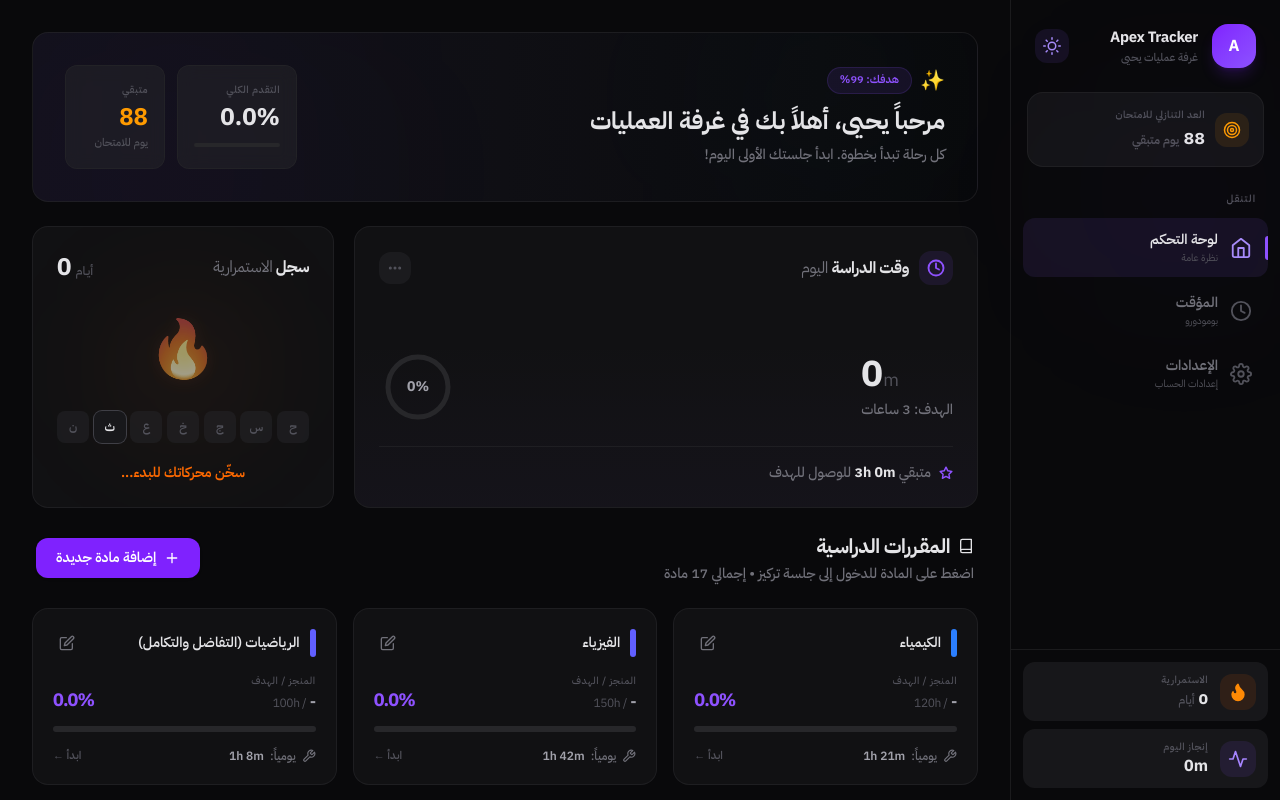
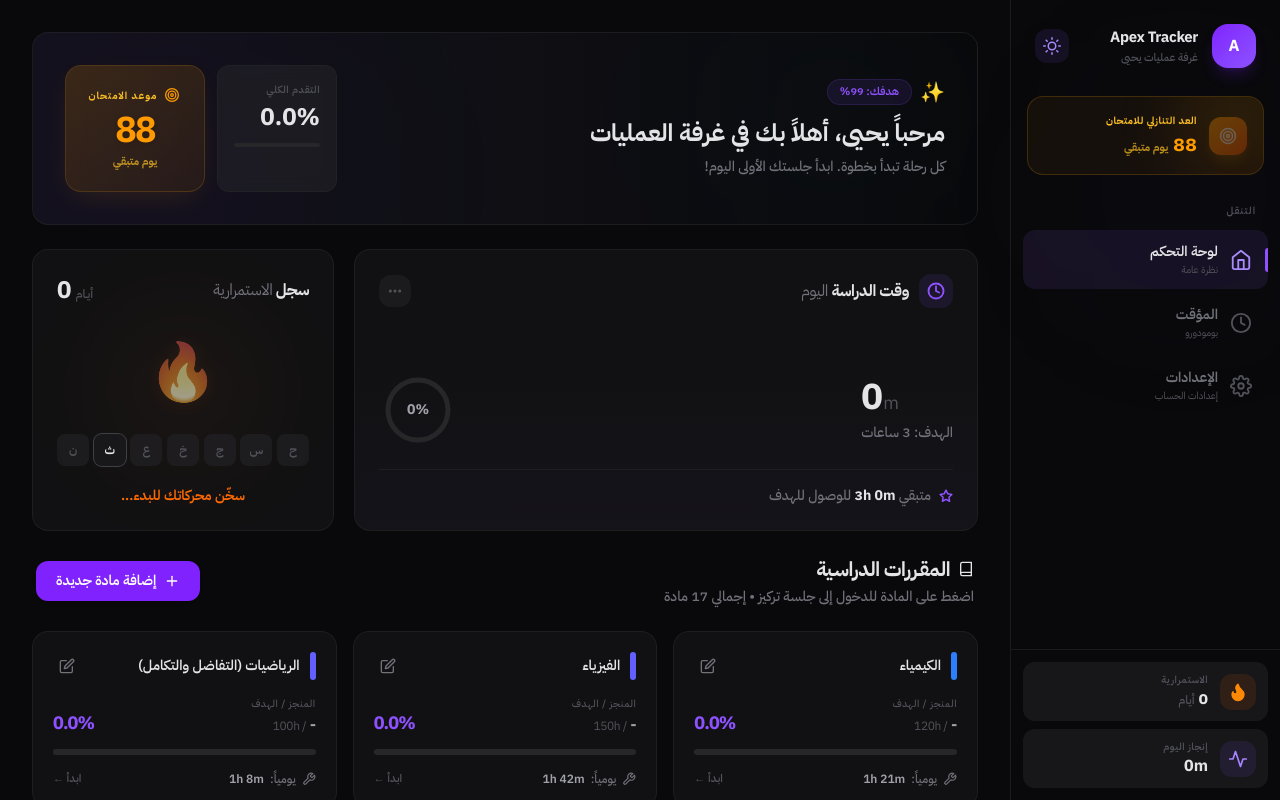
Before and after one commit to BugBounty-Y/Apex-Tracker, a React (Vite) app: page / in a window 1280 px wide. Built offline with nearby package versions, Linux system fonts and the light colour scheme.

Commit message:
feat: add DashboardPage and Sidebar components to establish core UI, navigation, and display study progress.

```diff
--- a/src/components/DashboardPage.jsx
+++ b/src/components/DashboardPage.jsx
@@ -75,12 +75,20 @@ export default function DashboardPage({
                 <div className="h-full bg-gradient-to-l from-violet-500 to-violet-400 rounded-full transition-all duration-1000" style={{ width: `${overallProgress}%` }} />
               </div>
             </div>
-            <div className="backdrop-blur-sm rounded-xl p-4 border min-w-[100px]"
-              style={{ backgroundColor: 'var(--c-elevated)', borderColor: 'var(--c-border)' }}
+            <div className="backdrop-blur-md rounded-2xl p-4 lg:p-5 border relative overflow-hidden flex flex-col items-center justify-center min-w-[140px] shadow-lg group"
+              style={{
+                backgroundColor: isDark ? 'rgba(245, 158, 11, 0.08)' : 'rgba(245, 158, 11, 0.1)',
+                borderColor: isDark ? 'rgba(245, 158, 11, 0.2)' : 'rgba(245, 158, 11, 0.3)',
+                boxShadow: isDark ? '0 10px 30px -10px rgba(245,158,11,0.15)' : '0 10px 30px -10px rgba(245,158,11,0.2)'
+              }}
             >
-              <div className="text-[10px] font-semibold uppercase tracking-wider mb-1" style={{ color: 'var(--c-text-faint)' }}>متبقي</div>
-              <div className="text-2xl font-bold tabular-nums text-amber-500">{remainingDays}</div>
-              <div className="text-[11px] font-medium mt-0.5" style={{ color: 'var(--c-text-faint)' }}>يوم للامتحان</div>
+              <div className="absolute inset-0 bg-gradient-to-br from-amber-500/10 to-transparent pointer-events-none" />
+              <div className="relative z-10 flex items-center justify-center gap-1.5 mb-1.5 text-amber-500">
+                <span className="scale-[0.85]"><Icons.Target /></span>
+                <div className="text-[10px] font-bold uppercase tracking-widest text-amber-600" style={{ color: isDark ? '#fbbf24' : '#d97706' }}>موعد الامتحان</div>
+              </div>
+              <div className="relative z-10 text-3xl lg:text-4xl font-black tabular-nums tracking-tighter text-amber-500 drop-shadow-sm">{remainingDays}</div>
+              <div className="relative z-10 text-[11px] font-bold mt-1" style={{ color: isDark ? 'rgba(251,191,36,0.7)' : '#d97706' }}>يوم متبقي</div>
             </div>
           </div>
         </div>
--- a/src/components/Sidebar.jsx
+++ b/src/components/Sidebar.jsx
@@ -61,17 +61,21 @@ export default function Sidebar({
         </div>
 
         {/* Countdown */}
-        <div className="mx-4 my-3 p-3.5 rounded-2xl border"
-          style={{ backgroundColor: isDark ? 'rgba(24,24,27,0.8)' : 'rgba(245,158,11,0.06)', borderColor: 'var(--c-border)' }}
+        <div className="mx-4 my-4 p-4 rounded-2xl border relative overflow-hidden group"
+          style={{
+            backgroundColor: isDark ? 'rgba(245,158,11,0.05)' : 'rgba(245,158,11,0.08)',
+            borderColor: isDark ? 'rgba(245,158,11,0.2)' : 'rgba(245,158,11,0.3)'
+          }}
         >
-          <div className="flex items-center gap-2.5">
-            <div className="p-2 bg-amber-500/10 rounded-xl text-amber-500">
+          <div className="absolute -top-10 -right-10 w-32 h-32 bg-amber-500/10 rounded-full blur-[30px] pointer-events-none group-hover:bg-amber-500/20 transition-colors duration-500" />
+          <div className="flex items-center gap-3 relative z-10">
+            <div className="p-2.5 bg-gradient-to-br from-amber-500 to-orange-600 rounded-xl text-white shadow-lg shadow-amber-500/20 animate-pulse-glow">
               <Icons.Target />
             </div>
             <div>
-              <div className="text-[10px] font-semibold uppercase tracking-wider" style={{ color: 'var(--c-text-faint)' }}>العد التنازلي للامتحان</div>
-              <div className="text-lg font-black mt-0.5 tabular-nums" style={{ color: 'var(--c-text)' }}>
-                {remainingDays} <span className="text-xs font-semibold" style={{ color: 'var(--c-text-faint)' }}>يوم متبقي</span>
+              <div className="text-[10px] font-bold uppercase tracking-wider" style={{ color: isDark ? '#fbbf24' : '#d97706' }}>العد التنازلي للامتحان</div>
+              <div className="text-xl font-black mt-0.5 tabular-nums text-amber-500">
+                {remainingDays} <span className="text-[11px] font-bold" style={{ color: isDark ? 'rgba(251,191,36,0.7)' : 'rgba(217,119,6,0.8)' }}>يوم متبقي</span>
               </div>
             </div>
           </div>
```
